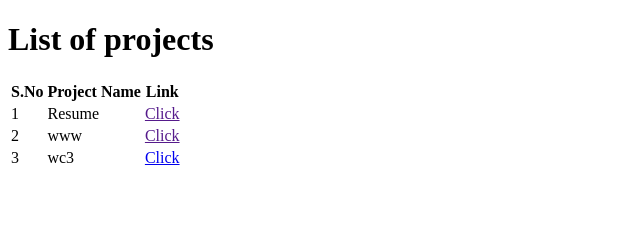
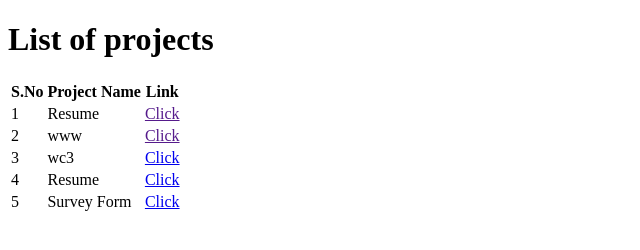
Before and after one commit to rakesh-garlapati/frontend, a plain HTML site: page index.html in a window 1280 px wide. Shown: the whole page, without its empty margins (0-640 px from the left). Drawn offline with Linux system fonts and the light colour scheme.

Commit message:
index is edited again

```diff
--- a/index.html
+++ b/index.html
@@ -28,6 +28,16 @@
             <td>wc3</td>
             <td><a href="./w3orghistory.html" target="_blank">Click</a></td>
         </tr>
+        <tr>
+            <td>4</td>
+            <td>Resume</td>
+            <td><a href="./resume.html" target="_blank">Click</a></td>
+        </tr>
+        <tr>
+            <td>5</td>
+            <td>Survey Form</td>
+            <td><a href="./surveyforpractice.html" target="_blank">Click</a></td>
+        </tr>
     </table>
 
 </body>
```
